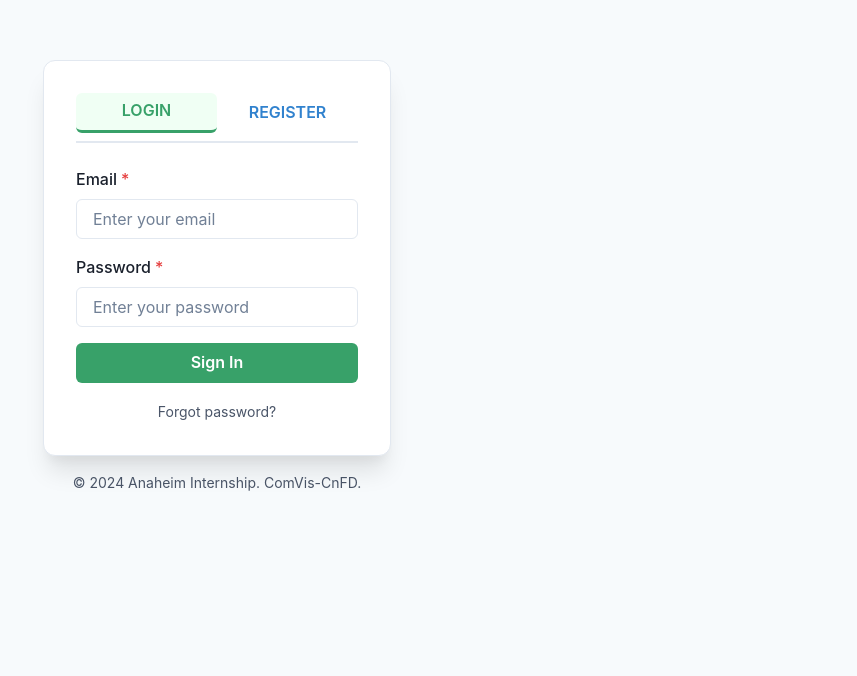
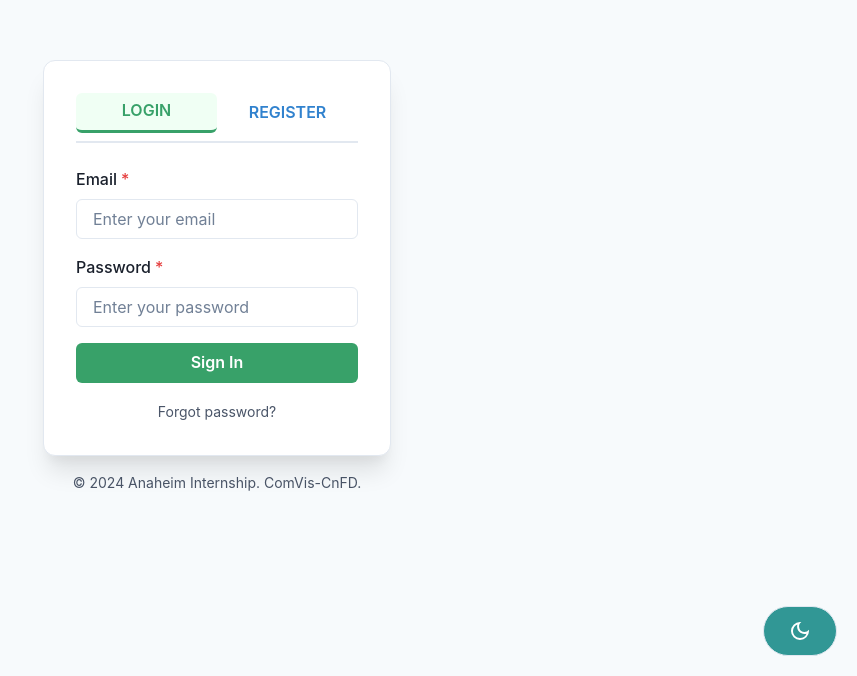
Before and after one commit to LordNaj1M/kompis-cnfd, a React (Vite) app: page /login in a window 1280 px wide. Shown: the part 124-800 px from the top of the page, without its empty margins (423-1280 px from the left). Built offline with nearby package versions, Linux system fonts and the light colour scheme.

Commit message:
Final ComVis-CnFD Web

```diff
--- a/src/pages/Login.tsx
+++ b/src/pages/Login.tsx
@@ -15,12 +15,16 @@ import {
   Heading,
   useColorModeValue,
   Center,
+  IconButton,
+  useColorMode,
 } from "@chakra-ui/react";
 import { useState, useEffect, useRef } from "react";
 import { useAuth } from "../hooks/useAuth";
 import { AnimatePresence, motion } from "framer-motion";
 import { useNavigate } from "react-router-dom";
 import Webcam from "react-webcam";
+import { MdOutlineLightMode, MdOutlineDarkMode } from "react-icons/md";
+import React from "react";
 
 const Login = () => {
   const { login, register, resetPassword } = useAuth();
@@ -52,6 +56,8 @@ const Login = () => {
   const textColor = useColorModeValue("gray.600", "gray.200");
   const buttonBoxBorder = useColorModeValue("gray.200", "gray.700");
   const buttonHover = useColorModeValue("gray.100", "gray.900");
+
+  const { colorMode, toggleColorMode } = useColorMode();
 
   // Reset form ketika pindah tab
   useEffect(() => {
@@ -618,6 +624,7 @@ const Login = () => {
   };
 
   return (
+    <React.Fragment>
       <Box
         minH="100vh"
         bg={bgColor}
@@ -731,6 +738,25 @@ const Login = () => {
           </Flex>
         </motion.div>
       </Box>
+      <IconButton
+        aria-label="Toggle Dark Mode"
+        icon={
+          colorMode === "light" ? <MdOutlineDarkMode /> : <MdOutlineLightMode />
+        }
+        fontSize="2xl"
+        p={6}
+        onClick={toggleColorMode}
+        variant="outline"
+        isRound
+        bg="teal.500"
+        color="white"
+        _hover={{ bg: "teal.600" }}
+        position="fixed"
+        bottom="20px"
+        right="20px"
+        zIndex="1000"
+      />
+    </React.Fragment>
   );
 };
 
```
Lines whose indentation alone changed are shown as unchanged.
